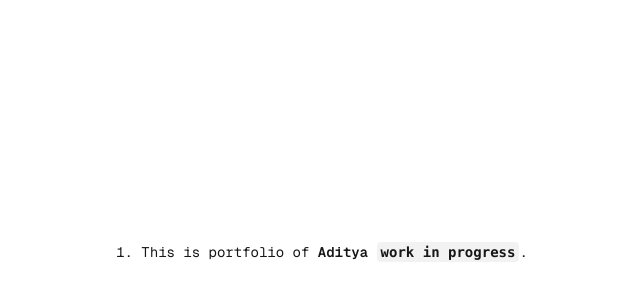
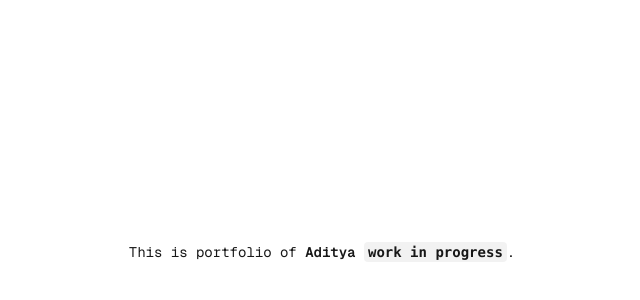
Before and after one commit to Adityakalgutkar/stunning-portfolio, a Next.js app: page / in a window 1280 px wide. Shown: the part 144-444 px from the top of the page, without its empty margins (318-958 px from the left). Built offline with nearby package versions, Linux system fonts and the light colour scheme.

Commit message:
removing decimals for list

```diff
--- a/src/app/page.tsx
+++ b/src/app/page.tsx
@@ -2,7 +2,7 @@ export default function Home() {
   return (
     <div className="grid grid-rows-[20px_1fr_20px] items-center justify-items-center min-h-screen p-8 pb-20 gap-16 sm:p-20 font-[family-name:var(--font-geist-sans)]">
       <main className="flex flex-col gap-8 row-start-2 items-center sm:items-start">
-        <ol className="list-inside list-decimal text-sm text-center sm:text-left font-[family-name:var(--font-geist-mono)]">
+        <ol className="list-inside text-sm text-center sm:text-left font-[family-name:var(--font-geist-mono)]">
           <li className="mb-2">
        This is portfolio of <b>Aditya</b>{" "}
             <code className="bg-black/[.05] dark:bg-white/[.06] px-1 py-0.5 rounded font-semibold">
```
